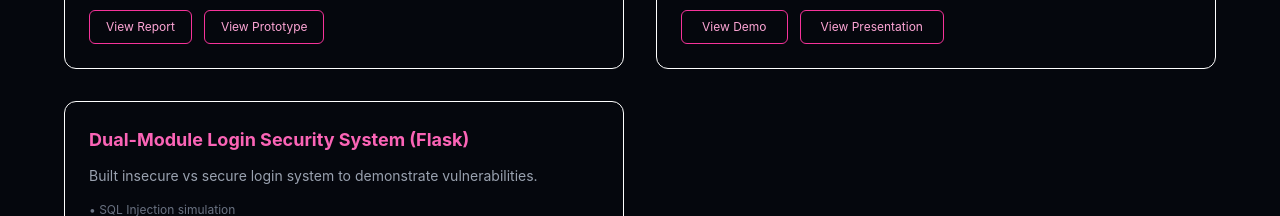
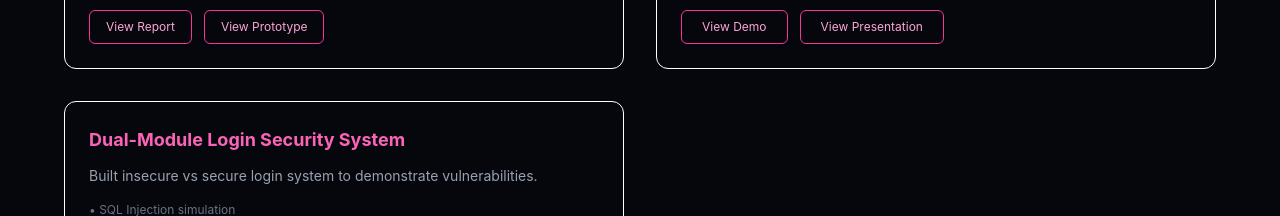
Before and after one commit to fatmazoghbor/portfoliosite, a React app: page / in a window 1280 px wide. Shown: the part 1260-1476 px from the top of the page. Built offline with nearby package versions, Linux system fonts and the light colour scheme; the HTML template or start-up script is replaced by a standard one.

Commit message:
Update App.jsx

```diff
--- a/src/App.jsx
+++ b/src/App.jsx
@@ -167,7 +167,7 @@ export default function App() {
         <div className="grid md:grid-cols-2 gap-8">
         </div>
            <h3 className="text-pink-400 font-bold text-lg">
-              Dual-Module Login Security System (Flask)
+              Dual-Module Login Security System
             </h3>
 
             <p className="text-gray-400 mt-3 text-sm">
```
